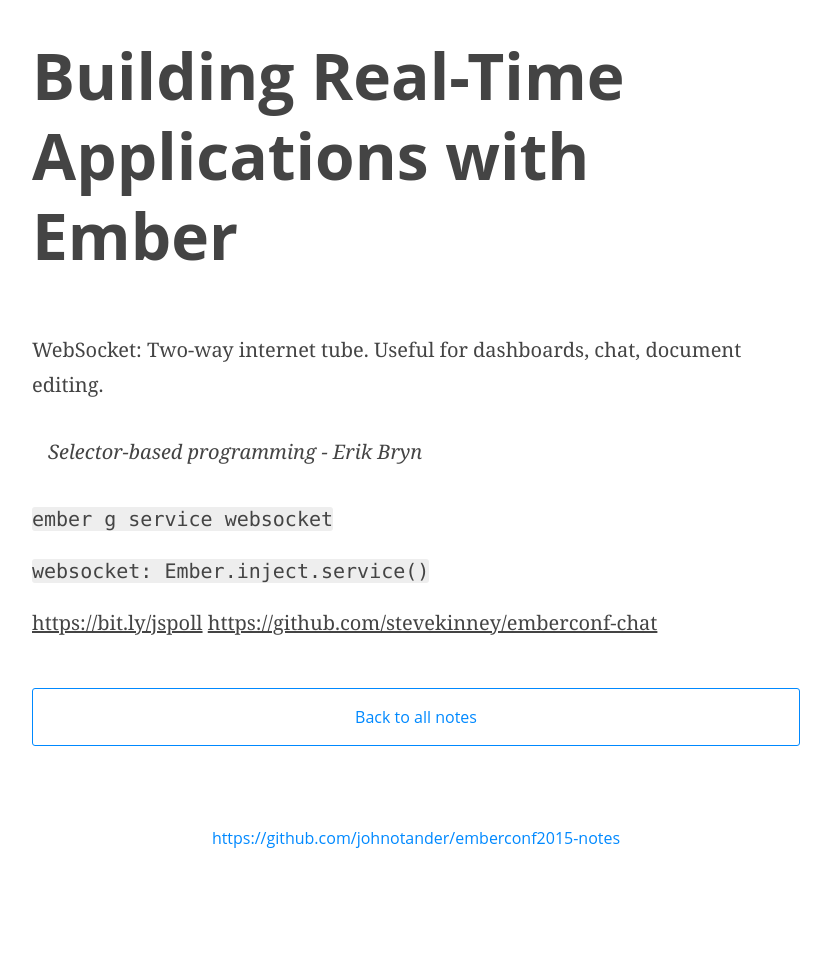
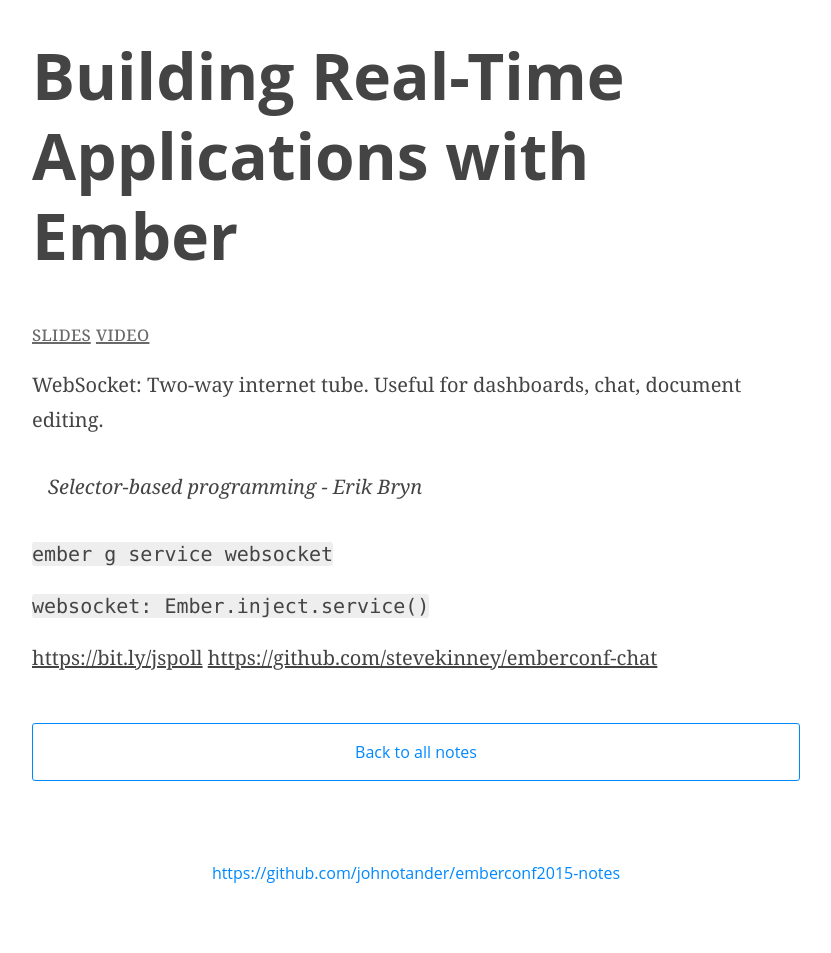
Before and after one commit to johno/emberconf2015-notes, a Jekyll site: the page built from _posts/2015-03-04-real-time.markdown, in a window 1280 px wide. Shown: the whole page, without its empty margins (224-1055 px from the left). Built offline with Jekyll 4.4.1, drawn with Linux system fonts in a browser that asks for light colours; before the commit the page ends 918 px from its top, so only the background shows below that.

Commit message:
Show slides and video links on notes page

```diff
--- a/_layouts/post.html
+++ b/_layouts/post.html
@@ -5,11 +5,11 @@
   <h1 class="h0 py3 mt2">{{ page.title }}</h1>
 
   <p class="m0 p0 post-list-links">
-    {% if slides %}
-      <a href="{{ slides }}">slides</a>
+    {% if page.slides %}
+      <a href="{{ page.slides }}">slides</a>
     {% endif %}
-    {% if video %}
-      <a href="{{ video }}">video</a>
+    {% if page.video %}
+      <a href="{{ page.video }}">video</a>
     {% endif %}
   </p>
 
```
